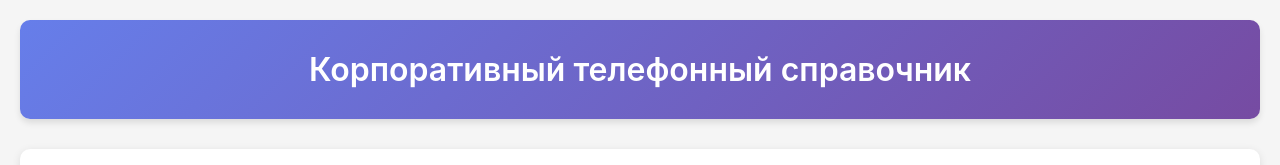
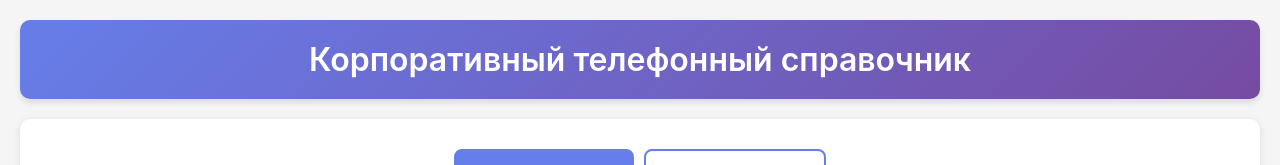
Before and after one commit to JohnyVLive/ITHub-QualityWork, a Vue app in the folder corporate-directory/frontend/: page / in a window 1280 px wide. Shown: the top 165 px of the page. Built offline with nearby package versions, Linux system fonts and the light colour scheme; no server answers.

Commit message:
feat: update server imports and refine frontend styles for improved layout

```diff
--- a/corporate-directory/frontend/src/App.vue
+++ b/corporate-directory/frontend/src/App.vue
@@ -21,9 +21,9 @@
 .header {
   background: linear-gradient(135deg, #667eea 0%, #764ba2 100%);
   color: white;
-  padding: 30px 20px;
+  padding: 20px 20px;
   border-radius: 10px;
-  margin-bottom: 30px;
+  margin-bottom: 20px;
   box-shadow: 0 4px 6px rgba(0, 0, 0, 0.1);
 }
 
--- a/corporate-directory/frontend/src/styles.css
+++ b/corporate-directory/frontend/src/styles.css
@@ -8,8 +8,6 @@
   font-family: -apple-system, BlinkMacSystemFont, 'Segoe UI', 'Roboto', 'Oxygen',
     'Ubuntu', 'Cantarell', 'Fira Sans', 'Droid Sans', 'Helvetica Neue',
     sans-serif;
-  -webkit-font-smoothing: antialiased;
-  -moz-osx-font-smoothing: grayscale;
   background: #f5f5f5;
   color: #333;
 }
```
Also changed, not shown: 1 other file (tests, documents, lock files or other folders).
